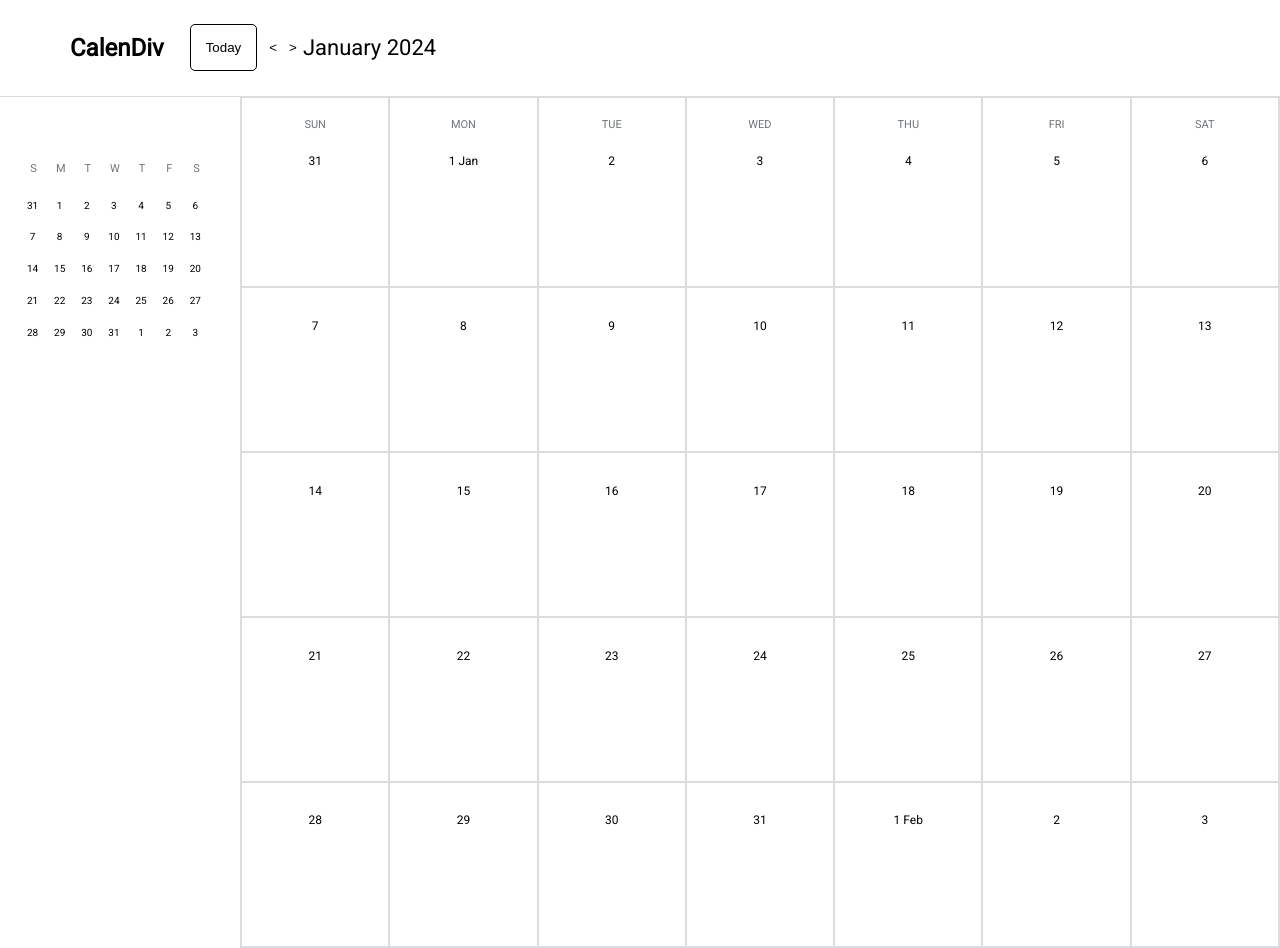
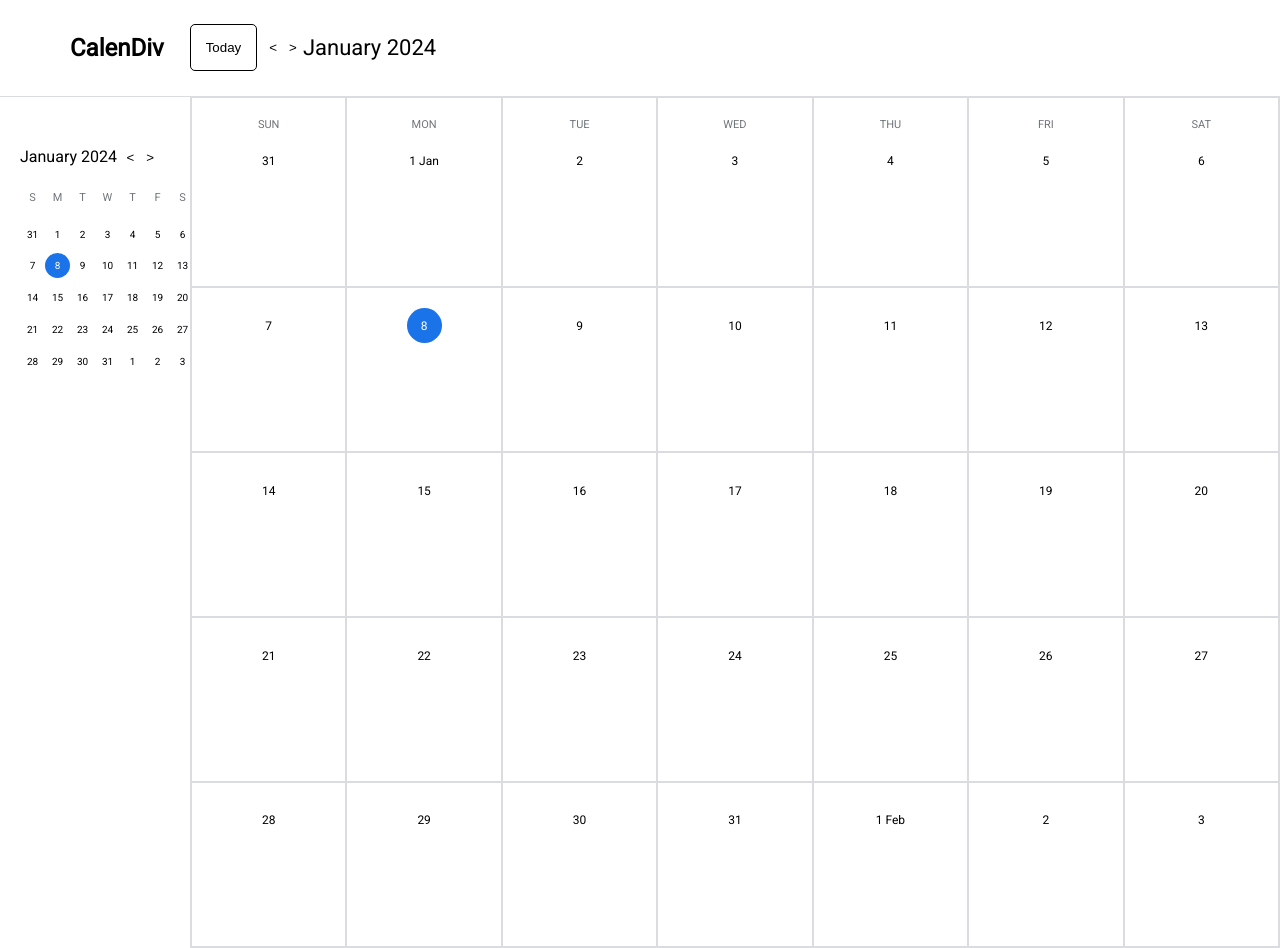
Before and after one commit to h-zahar/calendiv-react, a React (Vite) app: page / in a window 1280 px wide. Built offline with nearby package versions, Linux system fonts and the light colour scheme.

Commit message:
Implemented Switch to Previous-Next Months

```diff
--- a/src/App.tsx
+++ b/src/App.tsx
@@ -10,7 +10,7 @@ function App() {
     <div>
       <Header viewDate={viewDate} setViewData={setViewDate} />
       <div style={{ display: "flex", width: "100%" }}>
-        <Calendar viewDate={viewDate} />
+        <Calendar viewDate={viewDate} setViewData={setViewDate} />
         <MonthlyView viewDate={viewDate} />
       </div>
     </div>
--- a/src/components/Calendar.tsx
+++ b/src/components/Calendar.tsx
@@ -1,14 +1,24 @@
 import {
   addDays,
+  addMonths,
   endOfMonth,
+  format,
   getDate,
   getDay,
   getDaysInMonth,
+  getMonth,
   startOfMonth,
   subDays,
+  subMonths,
 } from "date-fns";
 
-const Calendar = ({ viewDate }: { viewDate: Date }) => {
+const Calendar = ({
+  viewDate,
+  setViewData,
+}: {
+  viewDate: Date;
+  setViewData: (date: Date) => void;
+}) => {
   // const test = Array(35)
   //   .fill(1)
   //   .map((t, i) => t * i + 1);
@@ -22,6 +32,7 @@ const Calendar = ({ viewDate }: { viewDate: Date }) => {
   const prevDays = numOfPrevDays.map((d, i) =>
     getDate(subDays(startOfMonth(viewDate), d * (numOfPrevDays.length - i)))
   );
+  const prevRange = [0, prevDays.length - 1];
   dates.unshift(...prevDays);
 
   // if (arr.length < 35) {
@@ -30,6 +41,7 @@ const Calendar = ({ viewDate }: { viewDate: Date }) => {
     getDate(addDays(startOfMonth(viewDate), d * i))
   );
   // }
+  const nextRange = [dates.length, dates.length + nextDays.length];
   dates.push(...nextDays);
 
   // console.log(getDay(startOfMonth(new Date())));
@@ -39,13 +51,57 @@ const Calendar = ({ viewDate }: { viewDate: Date }) => {
   return (
     <div
       style={{
+        minWidth: "190px",
+        borderTop: "1px solid #dadce0",
+      }}
+    >
+      <div
+        style={{
+          padding: "50px 30px 10px 20px",
+          display: "flex",
+          justifyContent: "space-between",
+        }}
+      >
+        {format(viewDate, "MMMM yyyy")}
+        <div>
+          <button
+            onClick={() => setViewData(subMonths(viewDate, 1))}
+            style={{
+              border: "none",
+              background: "transparent",
+              cursor: "pointer",
+            }}
+          >
+            {/* <p
+              style={{
+                padding: "15px",
+                border: "1px solid black",
+                borderRadius: "5px",
+              }}
+            > */}
+            {"<"}
+            {/* </p> */}
+          </button>
+
+          <button
+            onClick={() => setViewData(addMonths(viewDate, 1))}
+            style={{
+              border: "none",
+              background: "transparent",
+              cursor: "pointer",
+            }}
+          >
+            {">"}
+          </button>
+        </div>
+      </div>
+      <div
+        style={{
           display: "grid",
           gridTemplateColumns: "repeat(7, 1fr)",
           height: "190px",
           // margin: "50px 200px",
-        minWidth: "190px",
-        borderTop: "1px solid #dadce0",
-        padding: "60px 30px 0 20px",
+          padding: "10px 30px 0 20px",
         }}
       >
         {dates.map((t, i) => {
@@ -83,7 +139,14 @@ const Calendar = ({ viewDate }: { viewDate: Date }) => {
                     justifyContent: "center",
                     alignItems: "center",
                   }}
-                className="date-div"
+                  className={
+                    getMonth(new Date()) === getMonth(viewDate) &&
+                    t === getDate(new Date()) &&
+                    i > prevRange[0] &&
+                    i < nextRange[0]
+                      ? "curr-date-div"
+                      : "date-div"
+                  }
                 >
                   {t}
                 </div>
@@ -92,6 +155,7 @@ const Calendar = ({ viewDate }: { viewDate: Date }) => {
           );
         })}
       </div>
+    </div>
   );
 };
 
--- a/src/components/MonthlyView.tsx
+++ b/src/components/MonthlyView.tsx
@@ -24,8 +24,9 @@ const MonthlyView = ({ viewDate }: { viewDate: Date }) => {
 
   const numOfPrevDays = Array(getDay(startOfMonth(viewDate))).fill(1);
   const prevDays = numOfPrevDays.map((d, i) =>
-    getDate(subDays(startOfMonth(viewDate), numOfPrevDays.length - i))
+    getDate(subDays(startOfMonth(viewDate), d * (numOfPrevDays.length - i)))
   );
+  const prevRange = [0, prevDays.length - 1];
   dates.unshift(...prevDays);
 
   // if (arr.length < 35) {
@@ -34,6 +35,7 @@ const MonthlyView = ({ viewDate }: { viewDate: Date }) => {
     getDate(addDays(startOfMonth(viewDate), d * i))
   );
   // }
+  const nextRange = [dates.length, dates.length + nextDays.length];
   dates.push(...nextDays);
 
   // console.log(getDay(startOfMonth(new Date())));
@@ -90,7 +92,14 @@ const MonthlyView = ({ viewDate }: { viewDate: Date }) => {
                   justifyContent: "center",
                   alignItems: "center",
                 }}
-                className="date-div"
+                className={
+                  getMonth(new Date()) === getMonth(viewDate) &&
+                  t === getDate(new Date()) &&
+                  i > prevRange[0] &&
+                  i < nextRange[0]
+                    ? "curr-date-div"
+                    : "date-div"
+                }
               >
                 {t}{" "}
                 {t === 1 &&
```
Lines whose indentation alone changed are shown as unchanged.
